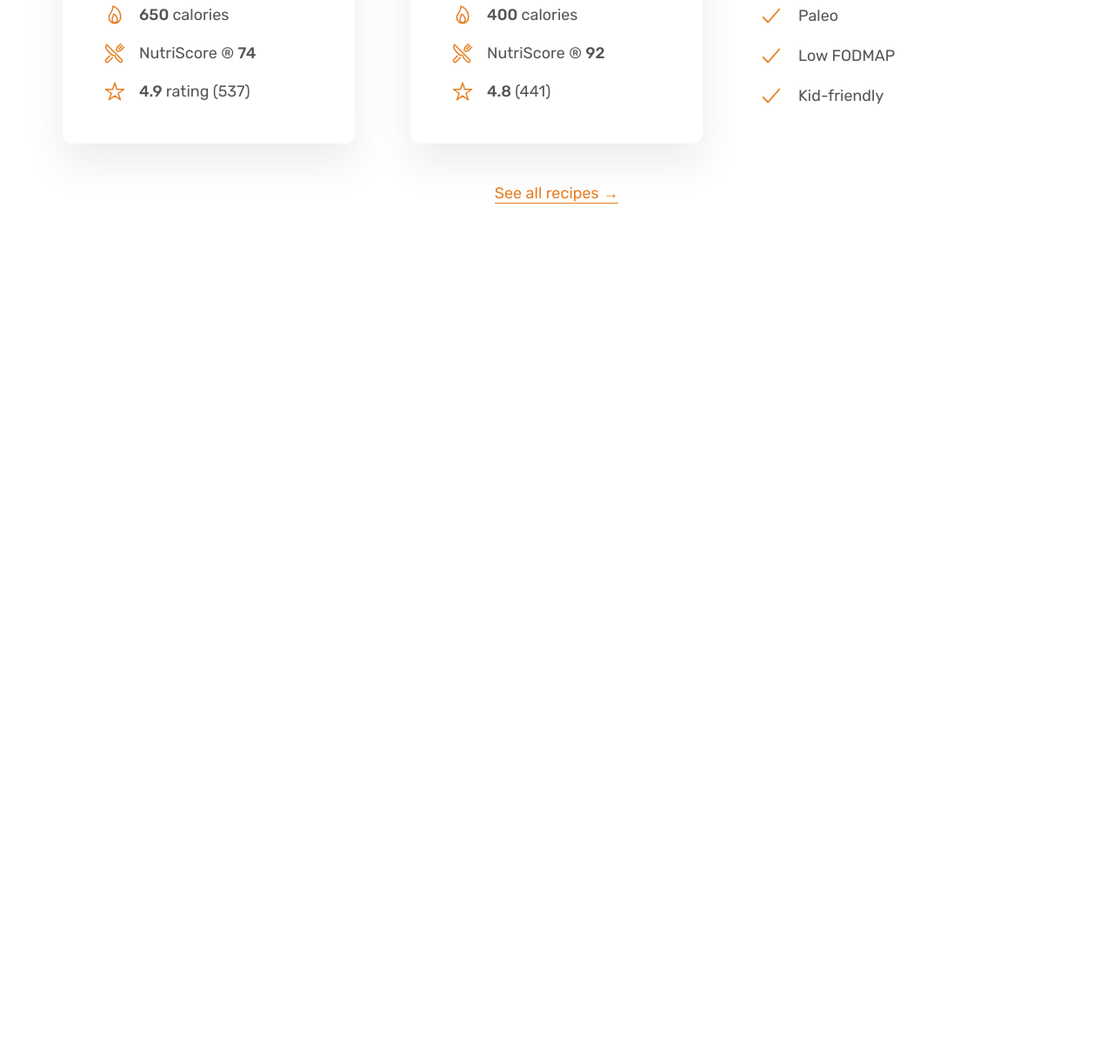
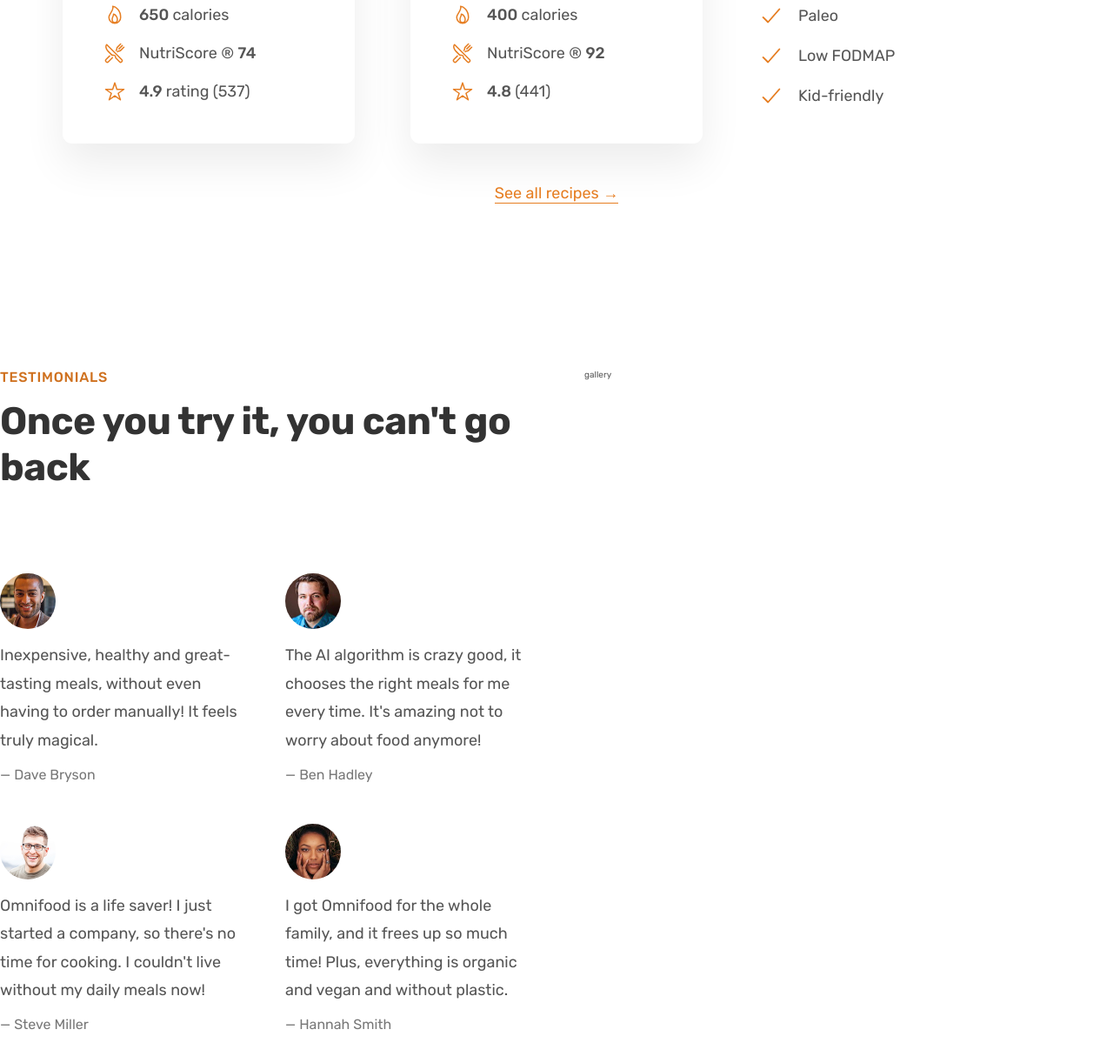
Before and after one commit to dreadwing5/css-the-complete-guide, a plain HTML site: page 04-Omnifood-Desktop/index.html in a window 1280 px wide. Shown: the part 3207-4429 px from the top of the page at 87% size. Before the commit the page ends 3537 px from the top, so only its background shows below. Drawn offline with nearby package versions, Linux system fonts and the light colour scheme.

Commit message:
adding the testimonial section

```diff
--- a/04-Omnifood-Desktop/css/style.css
+++ b/04-Omnifood-Desktop/css/style.css
@@ -340,3 +340,35 @@
     text-align: center;
     font-size: 1.8rem;
 }
+
+/* ********************* */
+/* TESTIMONIALS SECTION */
+/* ********************* */
+
+.section-testimonials {
+    padding: 9.6rem 0;
+}
+
+.testimonials {
+    display: grid;
+    grid-template-columns: 1fr 1fr;
+    gap: 4.8rem;
+}
+
+.testimonial-img {
+    width: 6.4rem;
+    border-radius: 50%;
+    margin-bottom: 1.2rem;
+}
+
+.testimonial-text {
+    font-size: 1.8rem;
+    line-height: 1.8;
+    margin-bottom: 1.6rem;
+
+}
+
+.testimonial-name {
+    font-size: 1.6rem;
+    color: #777;
+}
--- a/04-Omnifood-Desktop/index.html
+++ b/04-Omnifood-Desktop/index.html
@@ -265,6 +265,58 @@
                 <a href="#" class="link">See all recipes &rarr;</a>
             </div>
         </section>
+
+        <section class="section-testimonials grid grid--2-cols">
+            <div class="testiomonials-container">
+
+                <span class="subheading">Testimonials</span>
+                <h2 class="heading-secondary">
+                    Once you try it, you can't go back
+                </h2>
+
+                <div class="testimonials">
+
+                    <figure class="testimonial">
+                        <img class="testimonial-img" src="img/customers/dave.jpg" alt="Photo of customer Dave Bryson" />
+                        <blockquote class="testimonial-text"> Inexpensive, healthy and great-tasting meals, without even
+                            having to order manually! It feels truly magical. </blockquote>
+                        <p class="testimonial-name">
+                            &mdash; Dave Bryson
+                        </p>
+                    </figure>
+                    <figure class="testimonial">
+                        <img class="testimonial-img" src="img/customers/ben.jpg" alt="Photo of customer Ben Hadley" />
+                        <blockquote class="testimonial-text"> The AI algorithm is crazy good, it chooses the right meals
+                            for
+                            me every time. It's amazing not to worry about food anymore!</blockquote>
+                        <p class="testimonial-name">
+                            &mdash; Ben Hadley
+                        </p>
+                    </figure>
+                    <figure class="testimonial">
+                        <img class="testimonial-img" src="img/customers/steve.jpg"
+                            alt="Photo of customer Steve Miller" />
+                        <blockquote class="testimonial-text"> Omnifood is a life saver! I just started a company, so
+                            there's
+                            no time for cooking. I couldn't live without my daily meals now!</blockquote>
+                        <p class="testimonial-name">
+                            &mdash; Steve Miller
+                        </p>
+                    </figure>
+                    <figure class="testimonial">
+                        <img class="testimonial-img" src="img/customers/hannah.jpg"
+                            alt="Photo of customer Hannah Smith" />
+                        <blockquote class="testimonial-text"> I got Omnifood for the whole family, and it frees up so
+                            much
+                            time! Plus, everything is organic and vegan and without plastic. </blockquote>
+                        <p class="testimonial-name">
+                            &mdash; Hannah Smith
+                        </p>
+                    </figure>
+                </div>
+            </div>
+            <div class="gallery">gallery</div>
+        </section>
     </main>
 
 </body>
```
